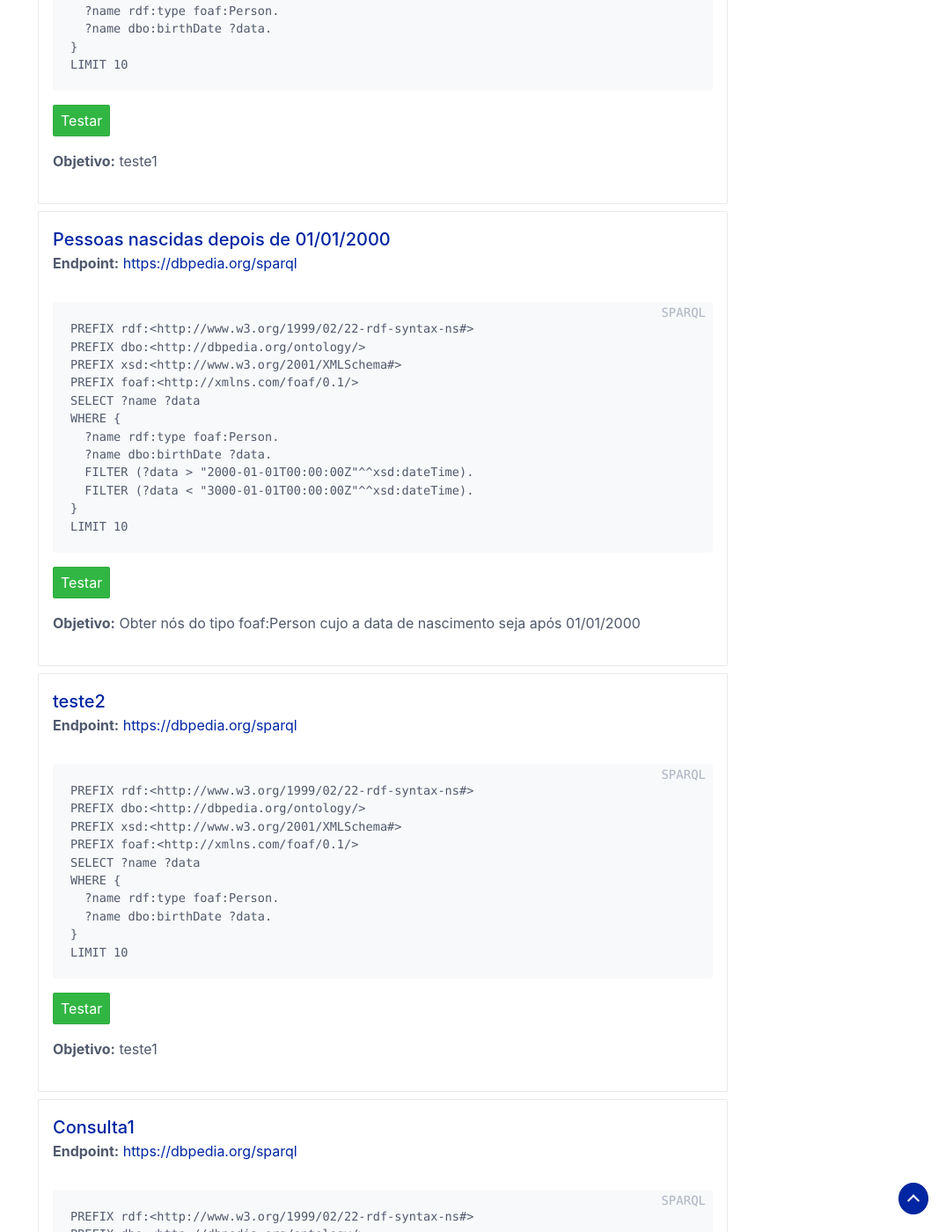
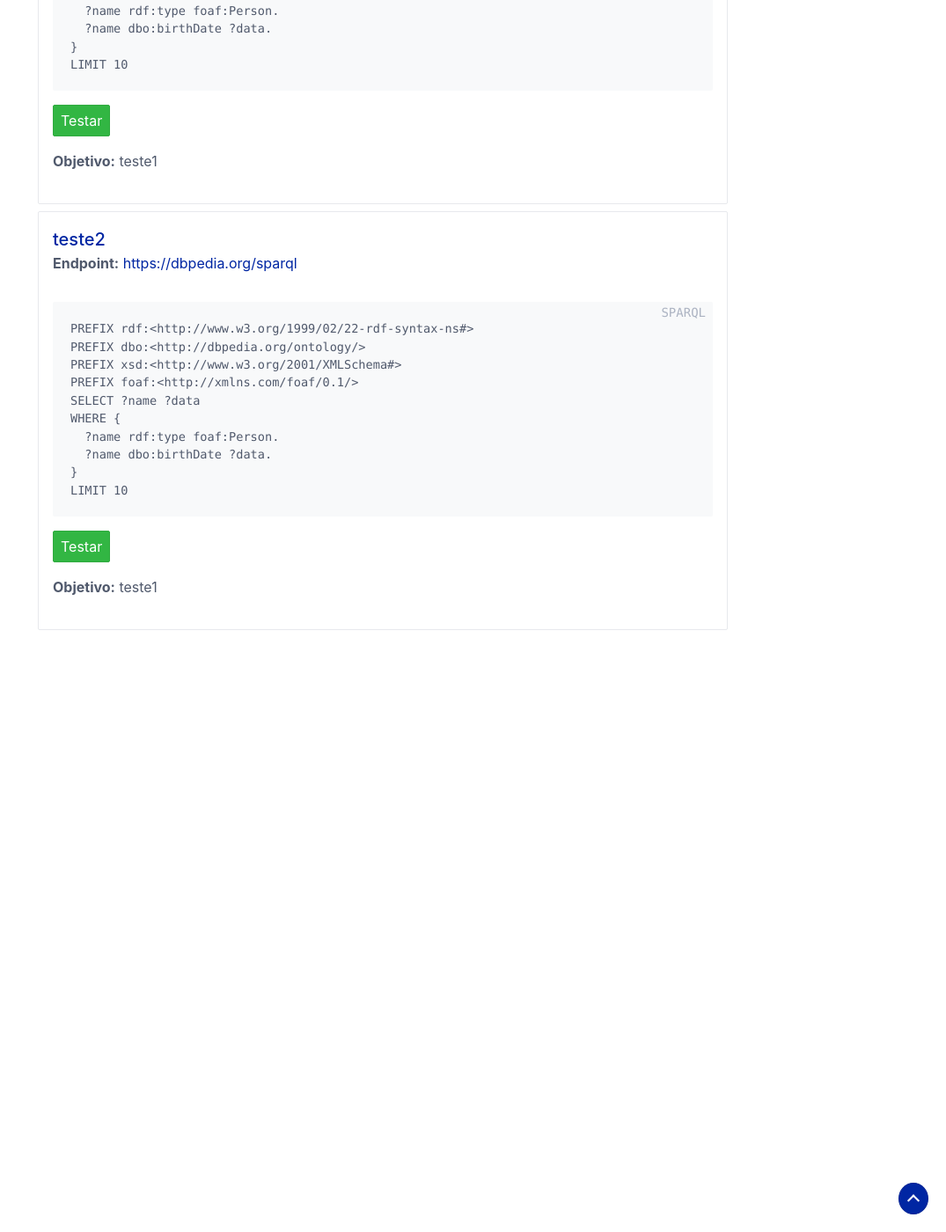
Before and after one commit to LinkedOpenDataUFRJ/Semantic-Data, a Jekyll site: the page built from index.html, in a window 1280 px wide and 1400 px high, scrolled down 3674 px. Shown: the whole window at 88% size, without its empty margins (205-1280 px from the left). Built offline with Jekyll 4.4.1, drawn with Linux system fonts in a browser that asks for light colours; after the commit the page ends 4398 px from its top, so only the background shows below that; some of the changed text lies outside the part shown.

Commit message:
Consultas

```diff
--- a/_data/dbpedia/sparql.yml
+++ b/_data/dbpedia/sparql.yml
@@ -13,25 +13,8 @@
     LIMIT 10
   goal: teste1
 
-- title: Pessoas nascidas depois de 01/01/2000
-  endpoint: https://dbpedia.org/sparql
-  query: |+
-    PREFIX rdf:<http://www.w3.org/1999/02/22-rdf-syntax-ns#>
-    PREFIX dbo:<http://dbpedia.org/ontology/>
-    PREFIX xsd:<http://www.w3.org/2001/XMLSchema#>
-    PREFIX foaf:<http://xmlns.com/foaf/0.1/>
-    SELECT ?name ?data
-    WHERE {
-      ?name rdf:type foaf:Person.
-      ?name dbo:birthDate ?data.
-      FILTER (?data > "2000-01-01T00:00:00Z"^^xsd:dateTime).
-      FILTER (?data < "3000-01-01T00:00:00Z"^^xsd:dateTime).
-    }
-    LIMIT 10
-  goal: Obter nós do tipo foaf:Person cujo a data de nascimento seja após 01/01/2000
-
 - title: teste2
-  endpoint: https://dbpedia.org/sparql
+  endpoint:  https://dbpedia.org/sparql
   query: |+
     PREFIX rdf:<http://www.w3.org/1999/02/22-rdf-syntax-ns#>
     PREFIX dbo:<http://dbpedia.org/ontology/>
@@ -44,18 +27,3 @@
     }
     LIMIT 10
   goal: teste1
-
-
-- title: Consulta1
-  endpoint: https://dbpedia.org/sparql
-  query: |+
-    PREFIX rdf:<http://www.w3.org/1999/02/22-rdf-syntax-ns#>
-    PREFIX dbo:<http://dbpedia.org/ontology/>
-    PREFIX xsd:<http://www.w3.org/2001/XMLSchema#>
-    PREFIX foaf:<http://xmlns.com/foaf/0.1/>
-    Select DISTINCT ?type
-    Where {
-    	?uri a ?type.
-    }
-    LIMIT 10
-  goal: Ver os tipos atribuídos existentes na DBpedia.
```
